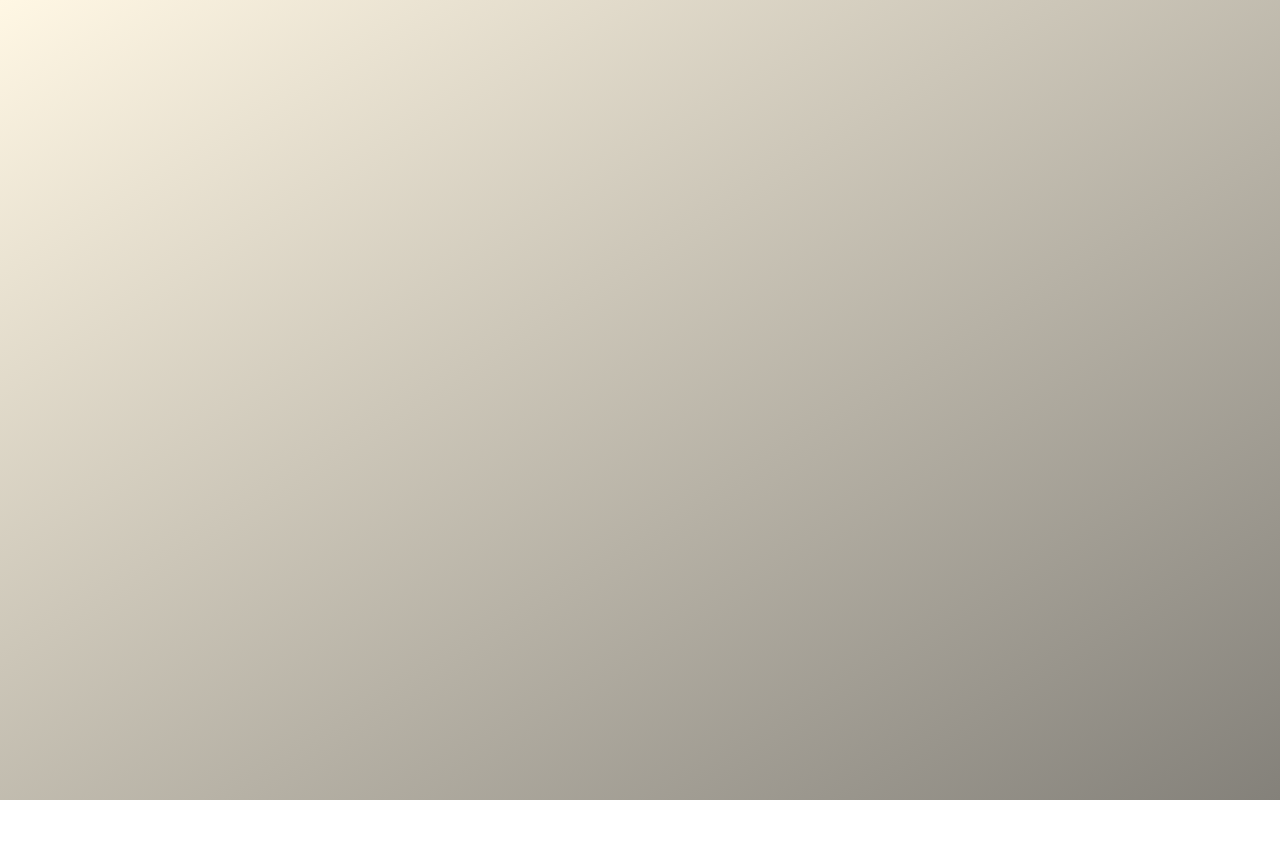
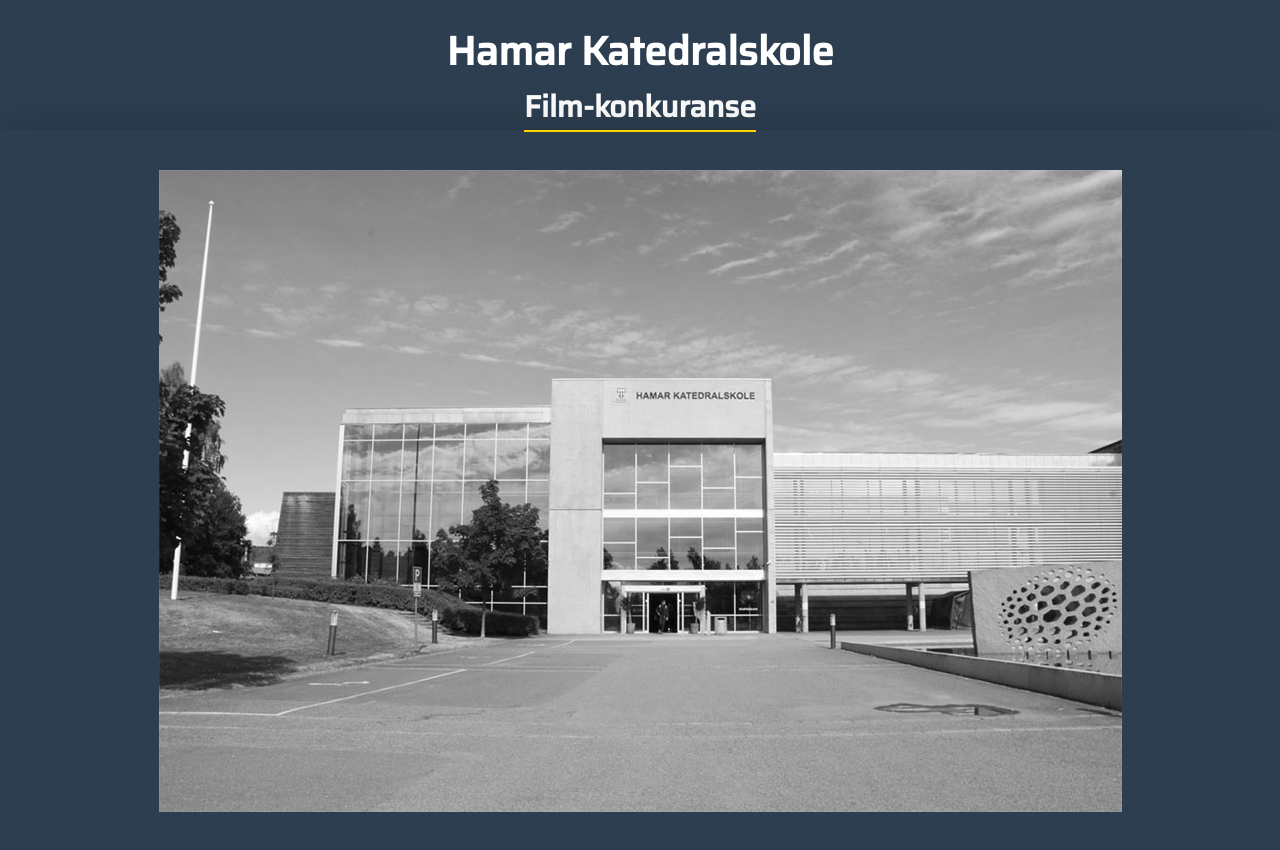
Before and after one commit to VictorH04/Katta-FilmSite, a website: page index.html in a window 1280 px wide. Before the commit the page ends 800 px from the top, so only its background shows below. Drawn offline with Linux system fonts and the light colour scheme.

Commit message:
Started on the landing page

```diff
--- a/SASS/base/_base.scss
+++ b/SASS/base/_base.scss
@@ -4,7 +4,7 @@
     //* COLORS
     --primary-yellow: #ffd300;
     --primary-darkYellow: #e4aa0b;
-    --primary-blue: #40437c;
+    --primary-blue: #2c3e50;
 
     //* SHADOWS
     --shadow-light-1: 0 3.5rem 4rem rgba(0, 0, 0, .4);
@@ -26,6 +26,7 @@
 
 
     //* FONT-SIZES
+    --fs-heading-big: 4rem;
     --fs-heading: 3rem;
     --fs-title: 2.5rem;
     --fs-text: 1.5rem;
@@ -68,9 +69,11 @@
     position: relative;
     box-sizing: border-box;
     min-height: 100vh;
-    display: grid;
-    place-items: center;
+    // display: grid;
+    // place-items: center;
+    overflow: hidden;
 
     font-family: Saira;
-    background-image: linear-gradient(to right bottom, #fff7e4, #84817a);
+    background-color: var(--primary-blue);
+    // background-image: linear-gradient(to right bottom, #fff7e4, #84817a);
 }
--- a/SASS/base/_layout.scss
+++ b/SASS/base/_layout.scss
@@ -0,0 +1,38 @@
+.title {
+    padding-top: 2rem;
+    text-align: center;
+
+    &_header {
+        font-size: var(--fs-heading-big);
+        color: white;
+    }
+
+    &_underheader {
+
+        &--text {
+            font-size: var(--fs-heading);
+            color: white;
+            border-bottom: var(--border-bottom-2);
+        }
+    }
+}
+
+.background_img {
+    background-image: url(/Katta-FilmSite/img/Katta.jpg);
+    background-repeat: no-repeat;
+    background-position: 50% 25%;
+
+    // background-position: 50% 50%;
+    // background-size: 100% 100%;
+
+    filter: grayscale(1);
+    box-shadow: var(--shadow-dark-1);
+
+    height: 100vh;
+    width: 100vw;
+    z-index: 2;
+
+    // &--img {
+    //     background-image: url(/Katta-FilmSite/img/Katta.jpg);
+    // }
+}
--- a/index.html
+++ b/index.html
@@ -9,8 +9,28 @@
     <link rel="stylesheet" href="CSS/style.css">
     <link href="https://fonts.googleapis.com/css?family=Saira:300,400,500&display=swap" rel="stylesheet">
 </head>
+
 <body>
+
+    <div class="title">
+
+        <h1 class="title_header">
+            Hamar Katedralskole
+        </h1>
+
+        <h2 class="title_underheader">
+            <span class="title_underheader--text">Film-konkuranse</span>
+        </h2>
+
+    </div>
+
+    <div class="background_img">
+
+
+    </div>
+
 
     <script src="JS/app.js"></script>
 </body>
+
 </html>
```
Also changed, not shown: CSS/style.css. Lines whose indentation alone changed are shown as unchanged.
